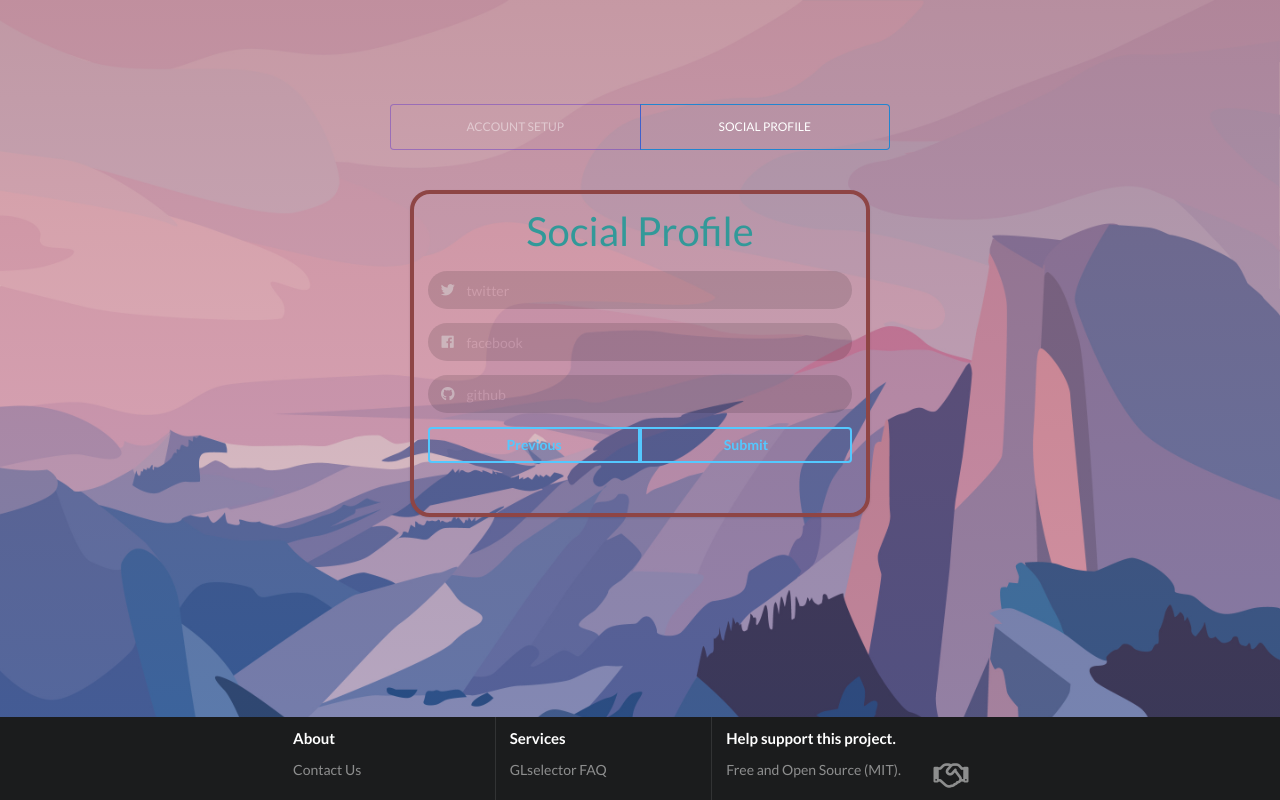
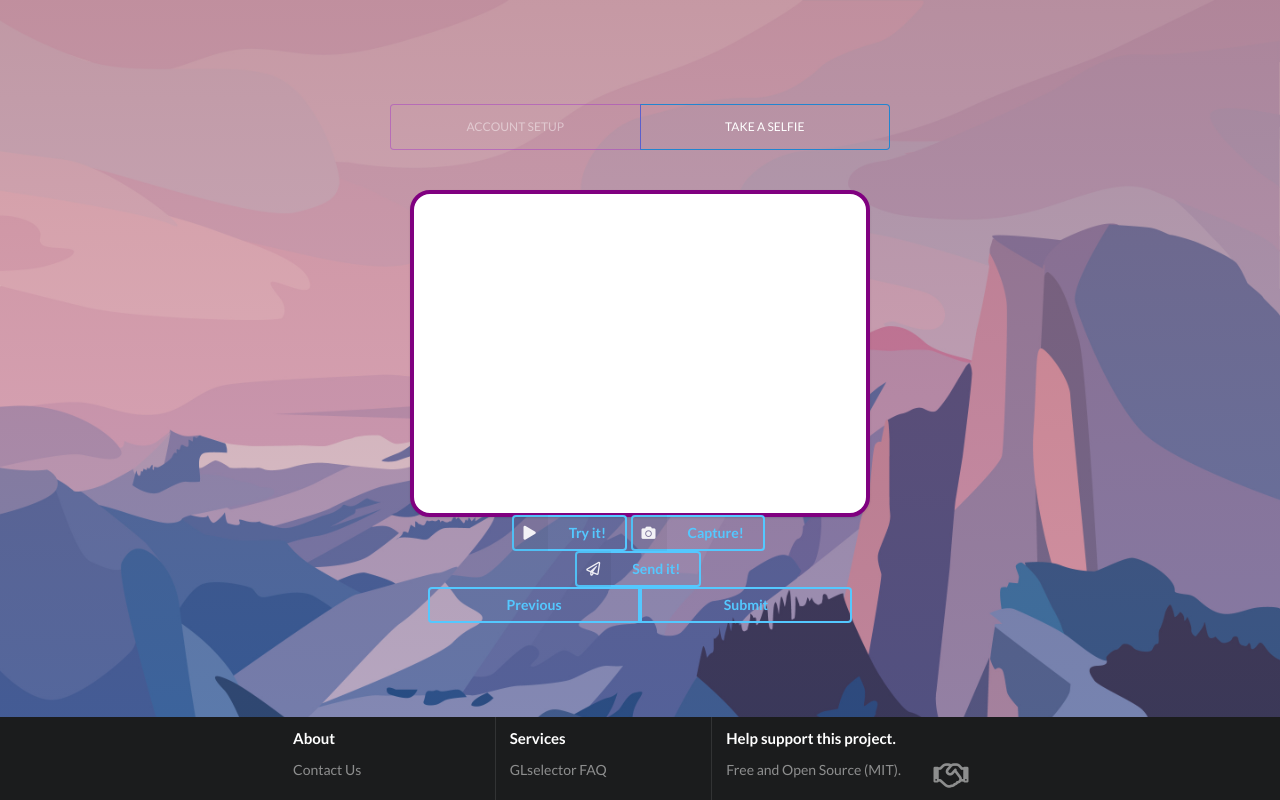
Before and after one commit to htmercury/GLselector_interface, an Angular app in the folder public/: page /registration in a window 1280 px wide. Both pictures are taken after typing "Sample", "name@example.com", "Sample123" into the empty fields and a click on the button "Next". Built offline with nearby package versions, Linux system fonts and the light colour scheme.

Commit message:
user capture

```diff
--- a/public/src/app/head/head.component.css
+++ b/public/src/app/head/head.component.css
@@ -21,7 +21,7 @@ h2 {
 #videoElement {
     width: 500px;
     height: 375px;
-    background-color: #584733;
+    background-color: lightpink;
 }
 #demo-img {
     width: 300px;
@@ -37,7 +37,7 @@ h2 {
     margin: 10px;
     width: 510px;
     height: 385px;
-    border: 5px #58392b solid;
+    border: 5px white solid;
     border-radius: 5px;
 }
 
@@ -63,6 +63,7 @@ h2 {
     align-items: center;
 }
 
+
 .active {
     background-color: transparent;
 }
--- a/public/src/app/head/head.component.html
+++ b/public/src/app/head/head.component.html
@@ -2,7 +2,7 @@
   <h1 data-aos='fade-right' data-aos-duration="1400" data-aos-delay="200">GLselector 0.19-alpha</h1>
   <h2 data-aos='fade-left' data-aos-duration="1400" data-aos-delay="600">On the web, glasses selection</h2>
   <div class='header-btn' data-aos='fade' data-aos-duration="1400" data-aos-delay="1400">
-    <button class="ui inverted big button">Get Started</button>
+    <button [routerLink]="['/login']"class="ui inverted big button">Get Started</button>
     <button id='demo' class="ui inverted big basic button">Demo</button>
   </div>
 </div>
--- a/public/src/app/login/login.component.css
+++ b/public/src/app/login/login.component.css
@@ -9,12 +9,14 @@ h2{
     margin-left:auto;
     margin-right:auto;
     width:50%;
+    margin-top:20px;
 
 }
 .container {
     width: 700px;
     height: 350px;
     margin: 0 auto;
+    margin-top:50px;
     align-content:center;
     text-align:center;
 }
@@ -61,7 +63,7 @@ h2{
 
 /* submit button */
 #submit{
-background:#8e4545;
+background:purple;
 opacity:1;
 color:white;
 text-align:center;
--- a/public/src/app/login/login.component.html
+++ b/public/src/app/login/login.component.html
@@ -7,16 +7,15 @@
       <div class="column">
         <div class="ui form">
                         <div class="field">
-            <label>Email</label>
                   <div class="ui left icon input">
-                <input class="input" type="text" placeholder="Email" name="email" [(ngModel)]="User.name">              <i class="user icon"></i>
+                    <i class="user icon"></i>
+                    <input type="text" placeholder="Name">
                   </div>
                 </div>
             <div class="field">
-            <label>Password</label>
               <div class="ui left icon input">
-              <input type="password" name="password" [(ngModel)]="User.password">
-              <i class="lock icon"></i>
+                <i class="envelope icon"></i>
+                <input type="text" placeholder="Email">
               </div>
             </div>
           <input [routerLink] ="['/dashboard']" id="submit" type="submit" value="Login">
--- a/public/src/app/registration/registration.component.css
+++ b/public/src/app/registration/registration.component.css
@@ -174,20 +174,24 @@ height:30px;
 }
 
 #signUpBox{
-
-   background:transparent;
-    border:4px solid #8e4545;
+   background:white;
+    border:4px solid purple;
     height:327px;
-    color:white;
+    color:black;
     border-radius:20px;
 }
-
-
+i{
+    background-color:black;
+    border-radius:20px;
+}
 .ui.form input:not([type]), .ui.form input[type=text], .ui.form input[type=email], .ui.form input[type=search], .ui.form input[type=password], .ui.form input[type=date], .ui.form input[type=datetime-local], .ui.form input[type=tel], .ui.form input[type=time], .ui.form input[type=url], .ui.form input[type=number]{
     background:black;
     opacity:0.12;
     color:white;
-    border-radius:20px;
+    border-radius:15px;
+    border-top-left-radius:0px;
+    border-bottom-left-radius:0px;
+    margin-left:3px;
 }
 
 .content{
--- a/public/src/app/registration/registration.component.html
+++ b/public/src/app/registration/registration.component.html
@@ -65,14 +65,14 @@
       <div class="three ui  buttons center aligned grid container" style="margin:20px;">
 
 
-        <div class=" ui  big basic violet button" id="accountS">
+        <div class=" ui  big basic purple button" id="accountS">
 
           <div class="content " style="font-size:12px; color:white;">ACCOUNT SETUP</div>
         </div>
 
 
         <button class=" ui  big disabled blue basic button" id="socialP">
-             <div class="content" style="font-size:12px; color:white;">SOCIAL PROFILE</div>
+             <div class="content" style="font-size:12px; color:white;">TAKE A SELFIE</div>
              </button>
 
 
@@ -90,7 +90,7 @@
 
 
           <div class="ui centered header">
-            <h1 class="font" style="color:white;">Create your account</h1>
+            <h1 class="font" style="color:grey;">Create your account</h1>
           </div>
 
           <form class="ui form">
@@ -115,7 +115,7 @@
             </div>
 
             <div class="one ui buttons">
-              <button class="ui  inverted violet  medium button next1 ">Next</button>
+              <button class="ui  inverted purple  medium button next1 ">Next</button>
             </div>
 
           </form>
@@ -131,8 +131,55 @@
 
         <div class="ui center aligned  segment container " id="signUpBox" >
 
-
-          <div class="ui centered header">
+            <div class='header'>
+                <h1 data-aos='fade-right' data-aos-duration="1400" data-aos-delay="200">GLselector 0.19-alpha</h1>
+                <h2 data-aos='fade-left' data-aos-duration="1400" data-aos-delay="600">On the web, glasses selection</h2>
+                <div class='header-btn' data-aos='fade' data-aos-duration="1400" data-aos-delay="1400">
+                  <button [routerLink]="['/login']"class="ui inverted big button">Get Started</button>
+                  <button id='demo' class="ui inverted big basic button">Demo</button>
+                </div>
+              </div>
+              <div class='body'>
+                <div class='content'>
+                  <div class='cam-wrapper'>
+                    <div class="container">
+                      <video autoplay="true" id="videoElement"></video>
+                    </div>
+                    <div class='btn-options'>
+                      <button id='cam' class="ui labeled black icon button toggle">
+                        <i class="play icon"></i>
+                        Try it!
+                      </button>
+                      <button id='take-picture' class="ui labeled black icon button toggle">
+                        <i class="camera icon"></i>
+                        Capture!
+                      </button>
+                    </div>
+                  </div>
+                  <div class='cam-wrapper'>
+                    <img class='container' id='capture' src="{{ src_img }}">
+                    <button id='send' class="ui labeled black icon button toggle">
+                      <i class="paper plane outline icon"></i>
+                      Send it!
+                    </button>
+                  </div>
+                </div>
+                <div class="ui longer modal">
+                  <div class="header">Results</div>
+                  <div class="image content">
+                    <div class="image">
+                      <img id='demo-img' src="{{ src_img }}">
+                    </div>
+                    <div class="description">
+                      <p>Lorem ipsum dolor sit amet, consectetur adipiscing elit, sed do eiusmod tempor incididunt ut labore et dolore magna aliqua. Ut enim ad minim veniam, quis nostrud exercitation ullamco laboris nisi ut aliquip ex ea commodo consequat. Duis aute irure dolor in reprehenderit in voluptate velit esse cillum dolore eu fugiat nulla pariatur. Excepteur sint occaecat cupidatat non proident, sunt in culpa qui officia deserunt mollit anim id est laborum.</p>
+                    </div>
+                  </div>
+                  <div class="actions">
+                    <div id='close' class="ui button">Close</div>
+                  </div>
+                </div>
+              </div>
+          <!-- <div class="ui centered header">
             <h1 class="font" style="color:rgb(50,153,153);">Social Profile</h1>
           </div>
 
@@ -156,7 +203,7 @@
                 <i class="github icon"></i>
                 <input type="text" placeholder="github">
               </div>
-            </div>
+            </div> -->
 
             <!-- BUTTONS BUTTONS BUTTONS BUTTONS BUTTONS-->
 
@@ -165,7 +212,7 @@
               <button class="ui  inverted violet  medium button submit">Submit</button>
             </div>
 
-          </form>
+          <!-- </form> -->
 
 
         </div>
--- a/public/src/app/registration/registration.component.ts
+++ b/public/src/app/registration/registration.component.ts
@@ -76,10 +76,11 @@ newUser:object = {fname:"", lname:"", email:"", password:""};
 
       $('.submit').on('click', function(p) {
         p.preventDefault();
-        // $('#personal').stop();
+        $('#personal').stop();
       });
 
     });
+
   }
 
   createUser(){
```
Lines whose indentation alone changed are shown as unchanged.
